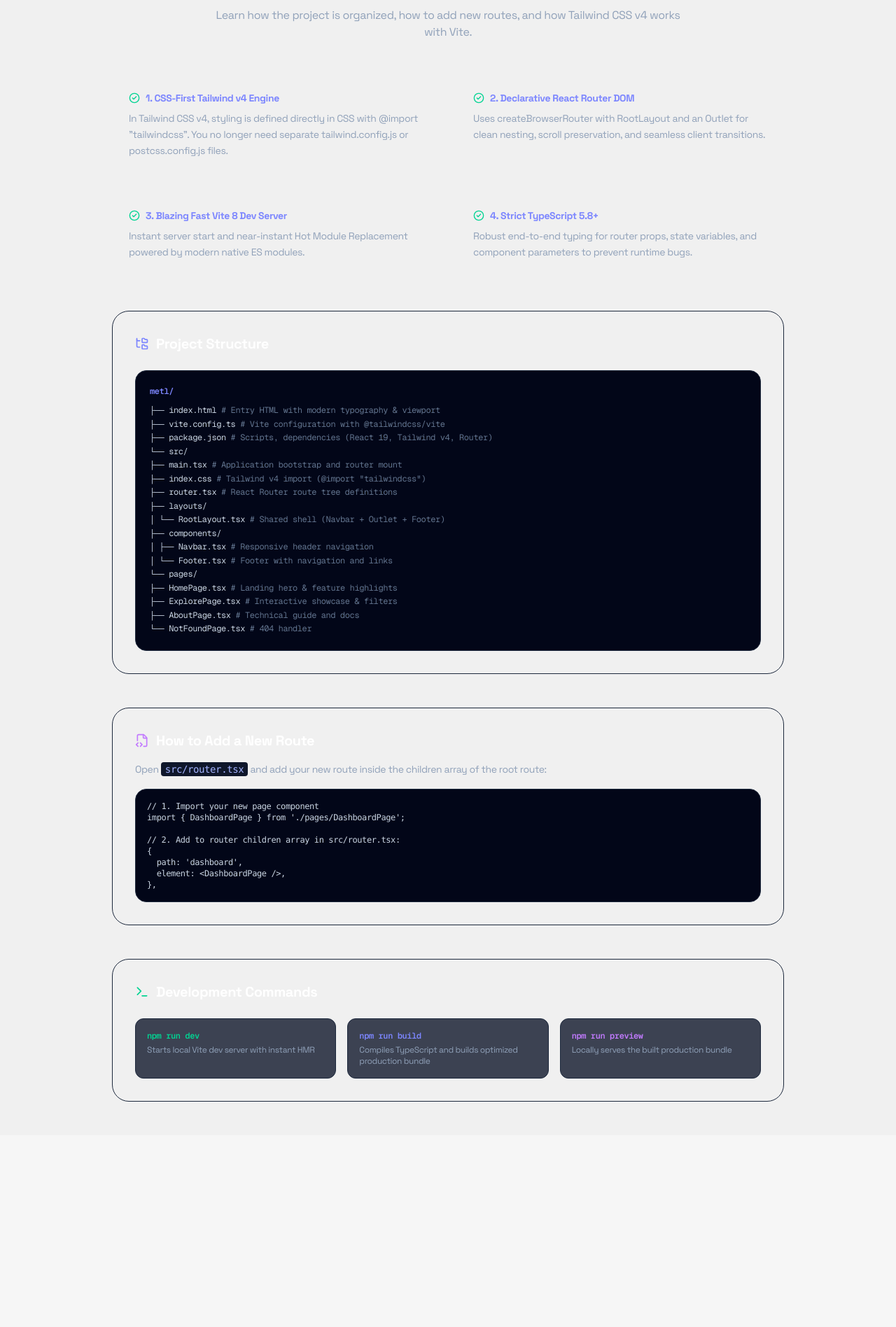
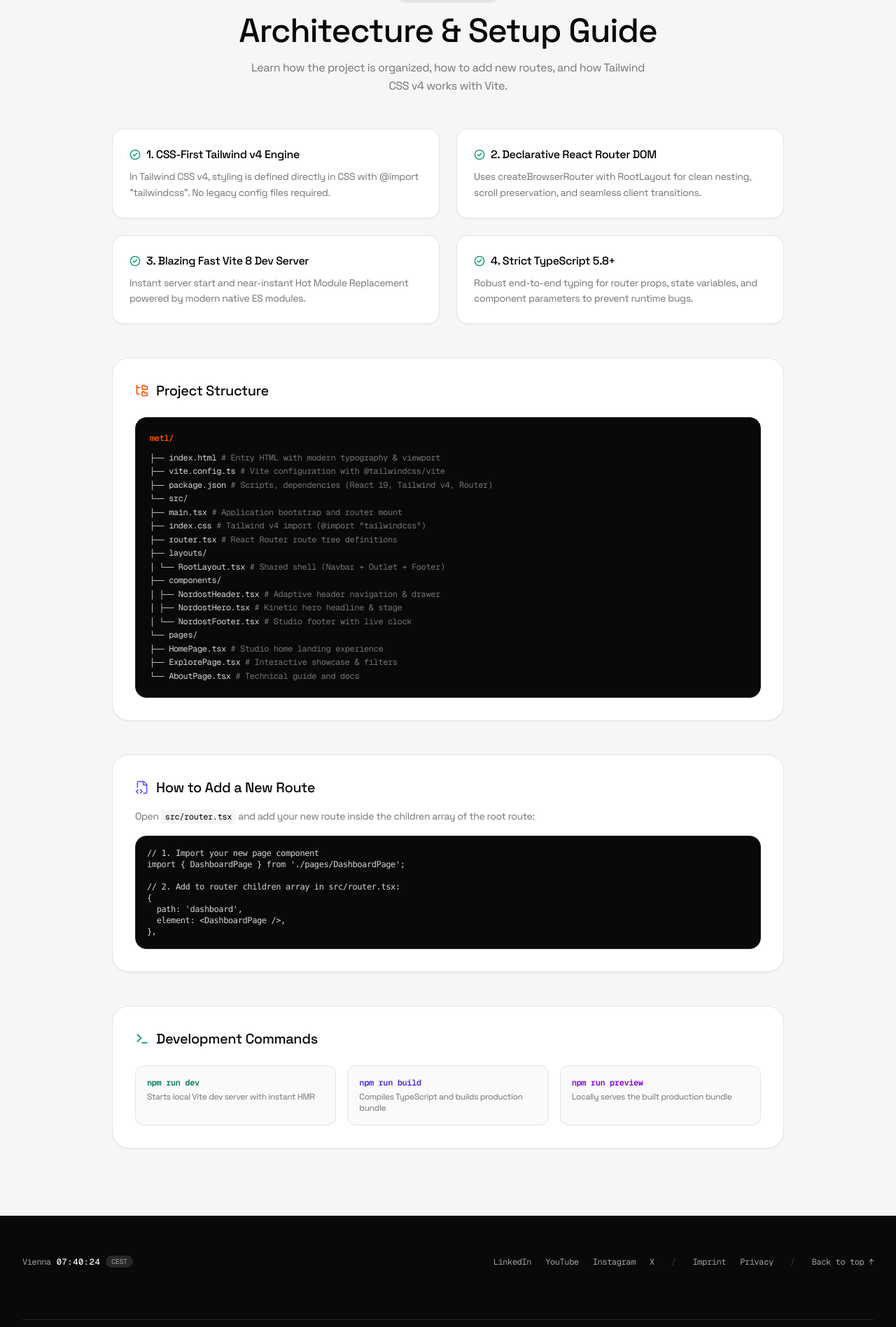
Before and after one commit to jaais0n/metl, a React (Vite) app: page /about in a window 1280 px wide. Shown: the part 144-2040 px from the top of the page at 70% size. Before the commit the page ends 1766 px from the top, so only its background shows below. Built offline with nearby package versions, Linux system fonts and the light colour scheme.

Commit message:
feat: complete mobile responsiveness optimization across studio app

```diff
--- a/src/components/NordostFooter.tsx
+++ b/src/components/NordostFooter.tsx
@@ -76,7 +76,7 @@ export const NordostFooter = () => {
     <footer ref={footerRef} data-bg="dark" className="bg-[#090909] text-[#F6F6F6] pt-12 pb-6 overflow-hidden">
       <div className="max-w-7xl mx-auto px-4 sm:px-6 lg:px-8">
         {/* Top Info Bar */}
-        <div ref={topBarRef} className="flex flex-col md:flex-row md:items-center justify-between gap-6 pb-16 border-b border-neutral-800">
+        <div ref={topBarRef} className="flex flex-col md:flex-row md:items-center justify-between gap-6 pb-12 sm:pb-16 border-b border-neutral-800">
           {/* Live Vienna Time */}
           <div className="flex items-center gap-2 font-mono text-xs">
             <span className="text-neutral-400">Vienna</span>
@@ -90,28 +90,28 @@ export const NordostFooter = () => {
 
           {/* Nav Links */}
           <nav className="flex flex-wrap items-center gap-x-6 gap-y-3 font-mono text-xs text-neutral-400">
-            <div className="flex items-center gap-4">
-              <a href="https://linkedin.com" target="_blank" rel="noopener noreferrer" className="hover:text-white transition">
+            <div className="flex flex-wrap items-center gap-4 sm:gap-5">
+              <a href="https://linkedin.com" target="_blank" rel="noopener noreferrer" className="hover:text-white transition py-1 min-h-[36px] flex items-center">
                 LinkedIn
               </a>
-              <a href="https://youtube.com" target="_blank" rel="noopener noreferrer" className="hover:text-white transition">
+              <a href="https://youtube.com" target="_blank" rel="noopener noreferrer" className="hover:text-white transition py-1 min-h-[36px] flex items-center">
                 YouTube
               </a>
-              <a href="https://instagram.com" target="_blank" rel="noopener noreferrer" className="hover:text-white transition">
+              <a href="https://instagram.com" target="_blank" rel="noopener noreferrer" className="hover:text-white transition py-1 min-h-[36px] flex items-center">
                 Instagram
               </a>
-              <a href="https://x.com" target="_blank" rel="noopener noreferrer" className="hover:text-white transition">
+              <a href="https://x.com" target="_blank" rel="noopener noreferrer" className="hover:text-white transition py-1 min-h-[36px] flex items-center">
                 X
               </a>
             </div>
 
             <span className="hidden sm:inline text-neutral-700">/</span>
 
-            <div className="flex items-center gap-4">
-              <a href="#imprint" className="hover:text-white transition">
+            <div className="flex items-center gap-4 sm:gap-5">
+              <a href="#imprint" className="hover:text-white transition py-1 min-h-[36px] flex items-center">
                 Imprint
               </a>
-              <a href="#privacy" className="hover:text-white transition">
+              <a href="#privacy" className="hover:text-white transition py-1 min-h-[36px] flex items-center">
                 Privacy
               </a>
             </div>
@@ -122,7 +122,7 @@ export const NordostFooter = () => {
               <button
                 type="button"
                 onClick={() => window.scrollTo({ top: 0, behavior: 'smooth' })}
-                className="hover:text-white transition cursor-pointer"
+                className="hover:text-white transition cursor-pointer py-1 min-h-[36px] flex items-center"
               >
                 Back to top ↑
               </button>
--- a/src/components/NordostHero.tsx
+++ b/src/components/NordostHero.tsx
@@ -133,10 +133,10 @@ export const NordostHero = ({ onBookCall }: NordostHeroProps) => {
         <div className="space-y-8 md:space-y-12">
           {/* Lede & Headline */}
           <div className="max-w-5xl space-y-6 md:space-y-8">
-            <div className="h-[100px] sm:h-[130px] md:h-[155px] lg:h-[185px] overflow-visible">
+            <div className="h-[105px] min-[390px]:h-[100px] sm:h-[130px] md:h-[155px] lg:h-[185px] overflow-visible">
               <h1
                 ref={headlineRef}
-                className="text-3xl sm:text-5xl md:text-6xl lg:text-7xl font-medium tracking-tight leading-[1.08] text-[#090909]"
+                className="text-[26px] min-[390px]:text-3xl sm:text-5xl md:text-6xl lg:text-7xl font-medium tracking-tight leading-[1.12] sm:leading-[1.08] text-[#090909]"
               >
                 {/* Sharp solid fluorescent orange 'metl' stays fixed on the same line */}
                 <span
--- a/src/layouts/RootLayout.tsx
+++ b/src/layouts/RootLayout.tsx
@@ -2,7 +2,7 @@ import { Outlet, ScrollRestoration } from 'react-router-dom';
 
 export const RootLayout = () => {
   return (
-    <div className="min-h-screen bg-[#F0F0F0] text-black selection:bg-black selection:text-white">
+    <div className="min-h-screen bg-[#F6F6F6] text-[#090909] selection:bg-black selection:text-white overflow-x-hidden">
       <Outlet />
       <ScrollRestoration />
     </div>
--- a/src/pages/AboutPage.tsx
+++ b/src/pages/AboutPage.tsx
@@ -5,16 +5,18 @@ import {
   CheckCircle2,
   Cpu
 } from 'lucide-react';
+import { NordostHeader } from '../components/NordostHeader';
+import { NordostFooter } from '../components/NordostFooter';
 
 export const AboutPage = () => {
   const steps = [
     {
       title: '1. CSS-First Tailwind v4 Engine',
-      description: 'In Tailwind CSS v4, styling is defined directly in CSS with @import "tailwindcss". You no longer need separate tailwind.config.js or postcss.config.js files.',
+      description: 'In Tailwind CSS v4, styling is defined directly in CSS with @import "tailwindcss". No legacy config files required.',
     },
     {
       title: '2. Declarative React Router DOM',
-      description: 'Uses createBrowserRouter with RootLayout and an Outlet for clean nesting, scroll preservation, and seamless client transitions.',
+      description: 'Uses createBrowserRouter with RootLayout for clean nesting, scroll preservation, and seamless client transitions.',
     },
     {
       title: '3. Blazing Fast Vite 8 Dev Server',
@@ -27,30 +29,33 @@ export const AboutPage = () => {
   ];
 
   return (
-    <div className="max-w-5xl mx-auto px-4 sm:px-6 lg:px-8 py-12">
+    <div className="min-h-screen bg-[#F6F6F6] text-[#090909] flex flex-col justify-between">
+      <div>
+        <NordostHeader />
+        <main className="max-w-5xl mx-auto px-4 sm:px-6 lg:px-8 py-8 sm:py-12">
           {/* Header */}
-      <div className="mb-12 text-center">
-        <div className="inline-flex items-center gap-2 px-3 py-1 rounded-full bg-indigo-500/10 border border-indigo-500/20 text-indigo-400 text-xs font-semibold mb-4">
+          <div className="mb-10 sm:mb-12 text-center">
+            <div className="inline-flex items-center gap-2 px-3.5 py-1.5 rounded-full bg-neutral-200 text-neutral-800 text-xs font-mono font-medium mb-4">
               <Cpu className="w-3.5 h-3.5" />
               Under the Hood
             </div>
-        <h1 className="text-3xl sm:text-5xl font-extrabold text-white tracking-tight">
+            <h1 className="text-3xl sm:text-5xl font-medium text-[#090909] tracking-tight">
               Architecture & Setup Guide
             </h1>
-        <p className="mt-4 text-slate-400 text-base max-w-2xl mx-auto">
+            <p className="mt-4 text-[#737373] text-sm sm:text-base max-w-xl mx-auto leading-relaxed">
               Learn how the project is organized, how to add new routes, and how Tailwind CSS v4 works with Vite.
             </p>
           </div>
 
           {/* Architecture Highlights */}
-      <div className="grid grid-cols-1 md:grid-cols-2 gap-6 mb-12">
+          <div className="grid grid-cols-1 md:grid-cols-2 gap-4 sm:gap-6 mb-10 sm:mb-12">
             {steps.map((step, idx) => (
-          <div key={idx} className="glass-card rounded-2xl p-6">
-            <div className="flex items-center gap-2 text-indigo-400 font-bold text-sm mb-2">
-              <CheckCircle2 className="w-4 h-4 text-emerald-400" />
+              <div key={idx} className="bg-white rounded-2xl p-5 sm:p-6 border border-neutral-200 shadow-xs">
+                <div className="flex items-center gap-2 text-black font-medium text-sm sm:text-base mb-2">
+                  <CheckCircle2 className="w-4 h-4 text-emerald-600 shrink-0" />
                   <span>{step.title}</span>
                 </div>
-            <p className="text-sm text-slate-400 leading-relaxed">
+                <p className="text-xs sm:text-sm text-[#737373] leading-relaxed">
                   {step.description}
                 </p>
               </div>
@@ -58,44 +63,44 @@ export const AboutPage = () => {
           </div>
 
           {/* Directory Structure */}
-      <div className="glass-panel rounded-3xl p-6 sm:p-8 border border-slate-800 mb-12">
-        <div className="flex items-center gap-2.5 mb-6">
-          <FolderTree className="w-5 h-5 text-indigo-400" />
-          <h2 className="text-xl font-bold text-white">Project Structure</h2>
+          <div className="bg-white rounded-3xl p-5 sm:p-8 border border-neutral-200 shadow-xs mb-10 sm:mb-12">
+            <div className="flex items-center gap-2.5 mb-5 sm:mb-6">
+              <FolderTree className="w-5 h-5 text-[#FF5500]" />
+              <h2 className="text-lg sm:text-xl font-medium text-[#090909]">Project Structure</h2>
             </div>
 
-        <div className="bg-slate-950 rounded-2xl p-5 border border-slate-800 font-mono text-xs text-slate-300 overflow-x-auto leading-relaxed">
-          <p className="text-indigo-400 font-semibold mb-2">metl/</p>
-          <p>├── index.html <span className="text-slate-500"># Entry HTML with modern typography & viewport</span></p>
-          <p>├── vite.config.ts <span className="text-slate-500"># Vite configuration with @tailwindcss/vite</span></p>
-          <p>├── package.json <span className="text-slate-500"># Scripts, dependencies (React 19, Tailwind v4, Router)</span></p>
+            <div className="bg-[#090909] rounded-2xl p-4 sm:p-5 border border-neutral-800 font-mono text-[11px] sm:text-xs text-neutral-300 overflow-x-auto leading-relaxed">
+              <p className="text-[#FF5500] font-semibold mb-2">metl/</p>
+              <p>├── index.html <span className="text-neutral-500"># Entry HTML with modern typography & viewport</span></p>
+              <p>├── vite.config.ts <span className="text-neutral-500"># Vite configuration with @tailwindcss/vite</span></p>
+              <p>├── package.json <span className="text-neutral-500"># Scripts, dependencies (React 19, Tailwind v4, Router)</span></p>
               <p>└── src/</p>
-          <p>{'    '}├── main.tsx <span className="text-slate-500"># Application bootstrap and router mount</span></p>
-          <p>{'    '}├── index.css <span className="text-slate-500"># Tailwind v4 import (@import "tailwindcss")</span></p>
-          <p>{'    '}├── router.tsx <span className="text-slate-500"># React Router route tree definitions</span></p>
+              <p>{'    '}├── main.tsx <span className="text-neutral-500"># Application bootstrap and router mount</span></p>
+              <p>{'    '}├── index.css <span className="text-neutral-500"># Tailwind v4 import (@import "tailwindcss")</span></p>
+              <p>{'    '}├── router.tsx <span className="text-neutral-500"># React Router route tree definitions</span></p>
               <p>{'    '}├── layouts/</p>
-          <p>{'    '}│   └── RootLayout.tsx <span className="text-slate-500"># Shared shell (Navbar + Outlet + Footer)</span></p>
+              <p>{'    '}│   └── RootLayout.tsx <span className="text-neutral-500"># Shared shell (Navbar + Outlet + Footer)</span></p>
               <p>{'    '}├── components/</p>
-          <p>{'    '}│   ├── Navbar.tsx <span className="text-slate-500"># Responsive header navigation</span></p>
-          <p>{'    '}│   └── Footer.tsx <span className="text-slate-500"># Footer with navigation and links</span></p>
+              <p>{'    '}│   ├── NordostHeader.tsx <span className="text-neutral-500"># Adaptive header navigation & drawer</span></p>
+              <p>{'    '}│   ├── NordostHero.tsx <span className="text-neutral-500"># Kinetic hero headline & stage</span></p>
+              <p>{'    '}│   └── NordostFooter.tsx <span className="text-neutral-500"># Studio footer with live clock</span></p>
               <p>{'    '}└── pages/</p>
-          <p>{'        '}├── HomePage.tsx <span className="text-slate-500"># Landing hero & feature highlights</span></p>
-          <p>{'        '}├── ExplorePage.tsx <span className="text-slate-500"># Interactive showcase & filters</span></p>
-          <p>{'        '}├── AboutPage.tsx <span className="text-slate-500"># Technical guide and docs</span></p>
-          <p>{'        '}└── NotFoundPage.tsx <span className="text-slate-500"># 404 handler</span></p>
+              <p>{'        '}├── HomePage.tsx <span className="text-neutral-500"># Studio home landing experience</span></p>
+              <p>{'        '}├── ExplorePage.tsx <span className="text-neutral-500"># Interactive showcase & filters</span></p>
+              <p>{'        '}└── AboutPage.tsx <span className="text-neutral-500"># Technical guide and docs</span></p>
             </div>
           </div>
 
           {/* Guide: How to Add New Routes */}
-      <div className="glass-card rounded-3xl p-6 sm:p-8 border border-slate-800 mb-12 space-y-4">
+          <div className="bg-white rounded-3xl p-5 sm:p-8 border border-neutral-200 shadow-xs mb-10 sm:mb-12 space-y-4">
             <div className="flex items-center gap-2.5">
-          <FileCode2 className="w-5 h-5 text-purple-400" />
-          <h2 className="text-xl font-bold text-white">How to Add a New Route</h2>
+              <FileCode2 className="w-5 h-5 text-indigo-500" />
+              <h2 className="text-lg sm:text-xl font-medium text-[#090909]">How to Add a New Route</h2>
             </div>
-        <p className="text-sm text-slate-400 leading-relaxed">
-          Open <code className="text-indigo-300 bg-slate-900 px-1.5 py-0.5 rounded">src/router.tsx</code> and add your new route inside the children array of the root route:
+            <p className="text-xs sm:text-sm text-[#737373] leading-relaxed">
+              Open <code className="text-black bg-neutral-100 px-1.5 py-0.5 rounded font-mono text-xs">src/router.tsx</code> and add your new route inside the children array of the root route:
             </p>
-        <div className="bg-slate-950 rounded-2xl p-4 border border-slate-800 font-mono text-xs text-slate-300 overflow-x-auto">
+            <div className="bg-[#090909] rounded-2xl p-4 border border-neutral-800 font-mono text-[11px] sm:text-xs text-neutral-300 overflow-x-auto">
               <pre>{`// 1. Import your new page component
 import { DashboardPage } from './pages/DashboardPage';
 
@@ -108,26 +113,29 @@ import { DashboardPage } from './pages/DashboardPage';
           </div>
 
           {/* CLI Reference */}
-      <div className="glass-panel rounded-3xl p-6 sm:p-8 border border-slate-800">
-        <div className="flex items-center gap-2.5 mb-6">
-          <Terminal className="w-5 h-5 text-emerald-400" />
-          <h2 className="text-xl font-bold text-white">Development Commands</h2>
+          <div className="bg-white rounded-3xl p-5 sm:p-8 border border-neutral-200 shadow-xs mb-12">
+            <div className="flex items-center gap-2.5 mb-5 sm:mb-6">
+              <Terminal className="w-5 h-5 text-emerald-600" />
+              <h2 className="text-lg sm:text-xl font-medium text-[#090909]">Development Commands</h2>
             </div>
-        <div className="grid grid-cols-1 sm:grid-cols-3 gap-4">
-          <div className="p-4 bg-slate-900/80 rounded-xl border border-slate-800">
-            <div className="text-xs font-mono font-semibold text-emerald-400 mb-1">npm run dev</div>
-            <p className="text-xs text-slate-400">Starts local Vite dev server with instant HMR</p>
+            <div className="grid grid-cols-1 sm:grid-cols-3 gap-3 sm:gap-4">
+              <div className="p-4 bg-neutral-50 rounded-xl border border-neutral-200">
+                <div className="text-xs font-mono font-semibold text-emerald-700 mb-1">npm run dev</div>
+                <p className="text-xs text-[#737373]">Starts local Vite dev server with instant HMR</p>
               </div>
-          <div className="p-4 bg-slate-900/80 rounded-xl border border-slate-800">
-            <div className="text-xs font-mono font-semibold text-indigo-400 mb-1">npm run build</div>
-            <p className="text-xs text-slate-400">Compiles TypeScript and builds optimized production bundle</p>
+              <div className="p-4 bg-neutral-50 rounded-xl border border-neutral-200">
+                <div className="text-xs font-mono font-semibold text-indigo-700 mb-1">npm run build</div>
+                <p className="text-xs text-[#737373]">Compiles TypeScript and builds production bundle</p>
               </div>
-          <div className="p-4 bg-slate-900/80 rounded-xl border border-slate-800">
-            <div className="text-xs font-mono font-semibold text-purple-400 mb-1">npm run preview</div>
-            <p className="text-xs text-slate-400">Locally serves the built production bundle</p>
+              <div className="p-4 bg-neutral-50 rounded-xl border border-neutral-200">
+                <div className="text-xs font-mono font-semibold text-purple-700 mb-1">npm run preview</div>
+                <p className="text-xs text-[#737373]">Locally serves the built production bundle</p>
               </div>
             </div>
           </div>
+        </main>
+      </div>
+      <NordostFooter />
     </div>
   );
 };
```
Also changed, not shown: src/components/NordostBookingModal.tsx (+13 -13 lines), src/components/NordostCta.tsx (+6 -6 lines), src/components/NordostHeader.tsx (+59 -9 lines), src/components/NordostHowWeWork.tsx (+7 -7 lines), src/components/NordostProjectModal.tsx (+13 -13 lines), src/components/NordostServicesAndWork.tsx (+7 -7 lines), src/components/NordostTestimonials.tsx (+38 -7 lines), src/pages/ExplorePage.tsx (+53 -49 lines), 1 other file (tests, documents, lock files or other folders). Lines whose indentation alone changed are shown as unchanged.
